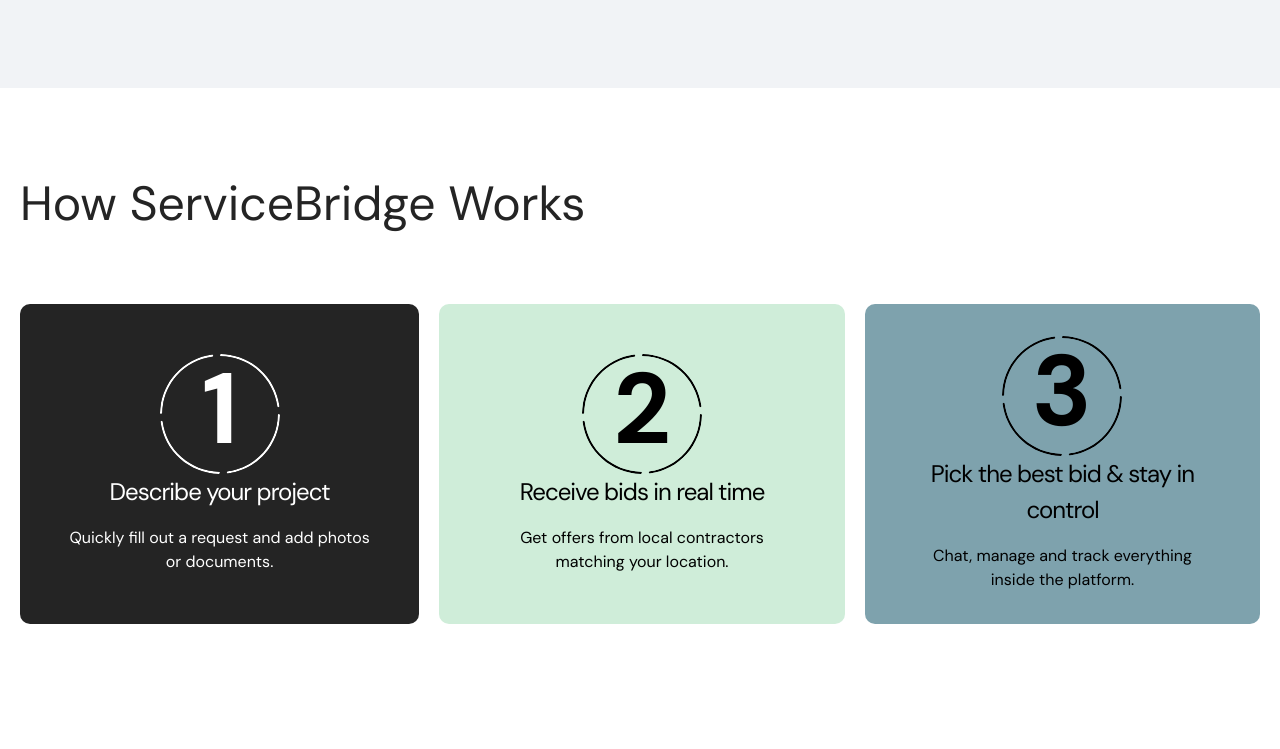
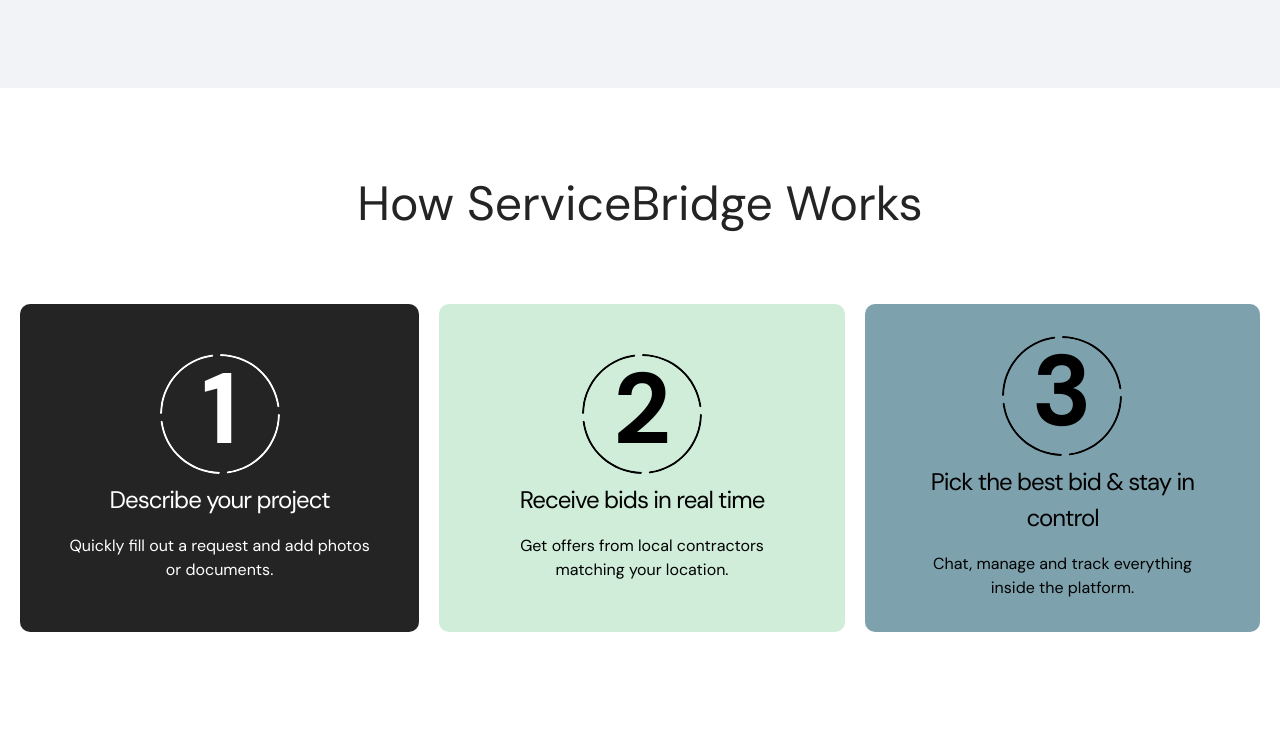
Before and after one commit to CBA-React/Christian-Landes, a Next.js app: page /for-clients in a window 1280 px wide. Shown: the part 612-1361 px from the top of the page. Built offline with nearby package versions, Linux system fonts and the light colour scheme.

Commit message:
center title and add top margin to text on cards

```diff
--- a/src/modules/ForClients/PointsDescription.tsx
+++ b/src/modules/ForClients/PointsDescription.tsx
@@ -5,7 +5,7 @@
 export const PointsDescription = (): JSX.Element => {
 	return (
 		<article className="mx-auto mt-[80px] max-w-[1240px] px-4 sm:px-6 lg:px-0">
-			<h1 className={'text-[36px] lg:text-[48px]'}>
+			<h1 className={'text-center text-[36px] lg:text-[48px]'}>
 				How ServiceBridge Works
 			</h1>
 			<div className="mt-[64px] flex flex-col gap-5 lg:flex-row">
--- a/src/shared/components/PointDescriptionItem/PointDescriptionItem.tsx
+++ b/src/shared/components/PointDescriptionItem/PointDescriptionItem.tsx
@@ -73,7 +73,7 @@
 						{number}
 					</text>
 				</svg>
-				<div className={'text-center'}>
+				<div className={'text-center mt-2'}>
 					<p
 						className={`text-[24px] tracking-[-1px] ${backgroundColor === '#242424' ? 'text-white' : 'text-black'}`}
 					>
```
